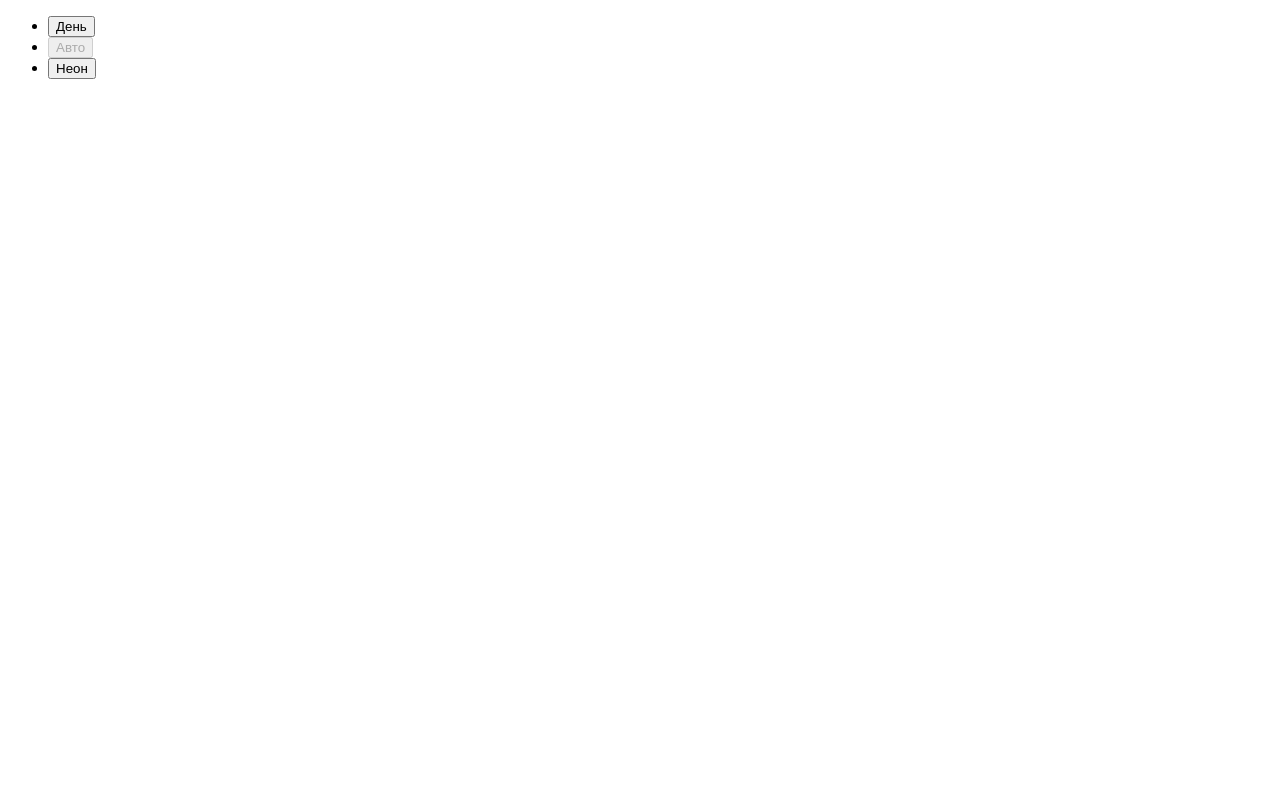
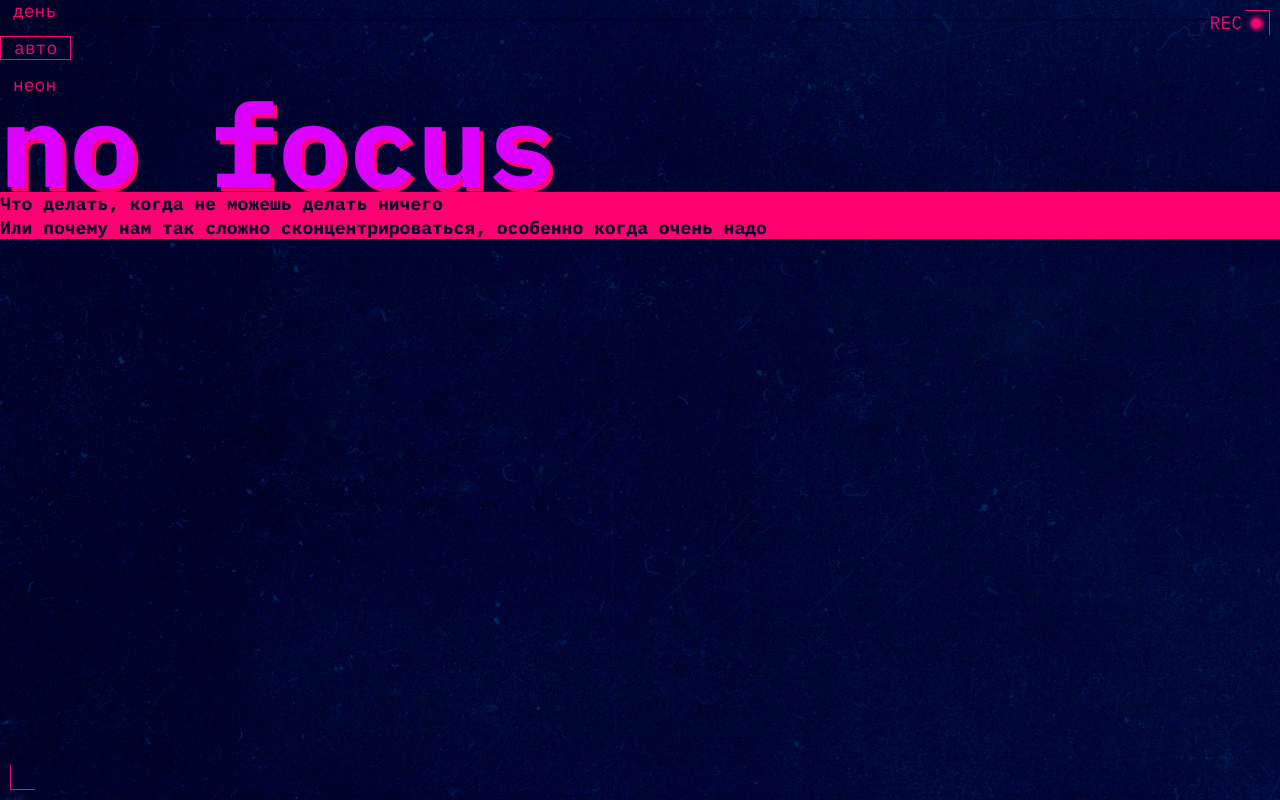
Before and after one commit to DARRR1NG/slozhno-sosredotochitsya, a plain HTML site: page index.html in a window 1280 px wide. Drawn offline with Linux system fonts and the light colour scheme.

Commit message:
готовая шапка на мобильную версию

```diff
--- a/index.html
+++ b/index.html
@@ -4,11 +4,20 @@
     <meta charset="UTF-8" />
     <meta http-equiv="X-UA-Compatible" content="IE=edge" />
     <meta name="viewport" content="width=device-width, initial-scale=1.0" />
+    <link rel="stylesheet" href="./styles/globals.css">
+    <link rel="stylesheet" href="./styles/variables.css">
+    <link rel="stylesheet" href="../fonts/fonts.css">
+    <link rel="stylesheet" href="./styles/style.css">
+    <link rel="stylesheet" href="./styles/dark.css">
+    <link rel="stylesheet" href="./styles/light.css">
+    <link rel="icon" href="../images/favicon.ico" type="image/x-icon">
+    <meta name="color-scheme" content="dark light">
     <title>Сложно сосредоточиться</title>
     <script src="./scripts/script.js"></script>
   </head>
   <body class="page">
     <header class="header decorated-zone">
+      <div class="decorated-element" aria-hidden="true">REC</div>
       <nav class="header__theme-menu">
         <ul class="header__theme-menu-list">
           <li class="header__theme-menu-item">
@@ -35,6 +44,9 @@
           </li>
         </ul>
       </nav>
+      <h1 class="main__name">no focus</h1>
+      <h2 class="main__text">Что делать, когда не можешь делать ничего<br>
+Или почему нам так сложно сконцентрироваться, особенно когда очень надо</h2>
     </header>
   </body>
 </html>
--- a/styles/style.css
+++ b/styles/style.css
@@ -1,5 +1,127 @@
 /* Основные стили проекта. Это стили для темы, которую вы верстаете первой. */
 
 .page {
+  background-image: url("../images/cover-image-dark.png");
   /* сохраните в разметке и стилях класс page у тега body. Он удобен, чтобы составлять селекторы для разных цветовых тем. */
 }
+
+.header {
+  display: grid;
+  grid-template-rows: 3;
+  grid-template-columns: 1;
+}
+
+.main__name {
+  grid-row: 2;
+  color: var(--name-color);
+  font-family: IBM Plex Mono;
+  font-weight: 700;
+  font-size: 116px;
+  line-height: 83%;
+  letter-spacing: 0%;
+  text-shadow: 4px 4px 0 var(--accent-color);
+}
+
+h2 {
+  font-family: IBM Plex Mono;
+  font-weight: 700;
+  font-size: 18px;
+  line-height: 23.4px;
+  color: var(--background-color);
+  background-color: var(--accent-color);
+  grid-row: 3;
+}
+
+.header__theme-menu-button {
+  font-family: IBM Plex Mono;
+  font-weight: 400;
+  font-size: 18px;
+  line-height: 18px;
+  letter-spacing: 0%;
+  text-align: center;
+  color: var(--accent-color);
+  background-color: transparent;
+  text-transform: lowercase;
+  border: transparent;
+  padding: 1.7px 13px;
+}
+.header__theme-menu-button_active {
+  border: solid 1px var(--accent-color);
+}
+
+.header__theme-menu-list {
+  display: flex;
+  flex-direction: column;
+  gap: 15px;
+}
+
+.header__theme-menu {
+  grid-row: 1;
+}
+
+.decorated-element {
+  color: var(--accent-color);
+  font-family: IBM Plex Mono;
+  font-weight: 400;
+  font-size: 18px;
+  line-height: 25px;
+  letter-spacing: 0%;
+  text-align: center;
+  position: absolute;
+  right: 38px;
+  top: 10px;
+}
+
+.decorated-element::after {
+  content: "";
+  position: absolute;
+  right: -19px;
+  top: 9px;
+  width: 9px;
+  height: 9px;
+  background-color: var(--accent-color);
+  border-radius: 50%;
+  box-shadow: 0px 0px 4px 2px #FF0070;
+}
+
+.header::after {
+  content: "";
+  width: 25px;
+  height: 25px;
+  border-top: solid 1px var(--accent-color);
+  border-right: solid 1px var(--accent-color);
+  top: 10px;
+  right: 10px;
+  position: absolute;
+}
+
+.header::before {
+  content: "";
+  width: 25px;
+  height: 25px;
+  border-bottom: solid 1px var(--accent-color);
+  border-left: solid 1px var(--accent-color);
+  bottom: 10px;
+  left: 10px;
+  position: absolute;
+}
+
+@media (width <= 375px) {
+  .header {
+    padding: 10px;
+  }
+  .header__theme-menu {
+    display: flex;
+    justify-content: end;
+    margin-bottom: 68px;
+    margin-top: 65px;
+  }
+  .main__name {
+    margin-bottom: 53px;
+    display: flex;
+    justify-content: center;
+  }
+  .main__text {
+    margin-bottom: 56px;
+  }
+}
--- a/styles/variables.css
+++ b/styles/variables.css
@@ -2,3 +2,8 @@
   Переменные для вашего проекта
   и их переопределение под различные устройства
 */
+:root {
+  --name-color: #DB00FF;
+  --accent-color: #FF0070;
+  --background-color: #000028;
+}
```
